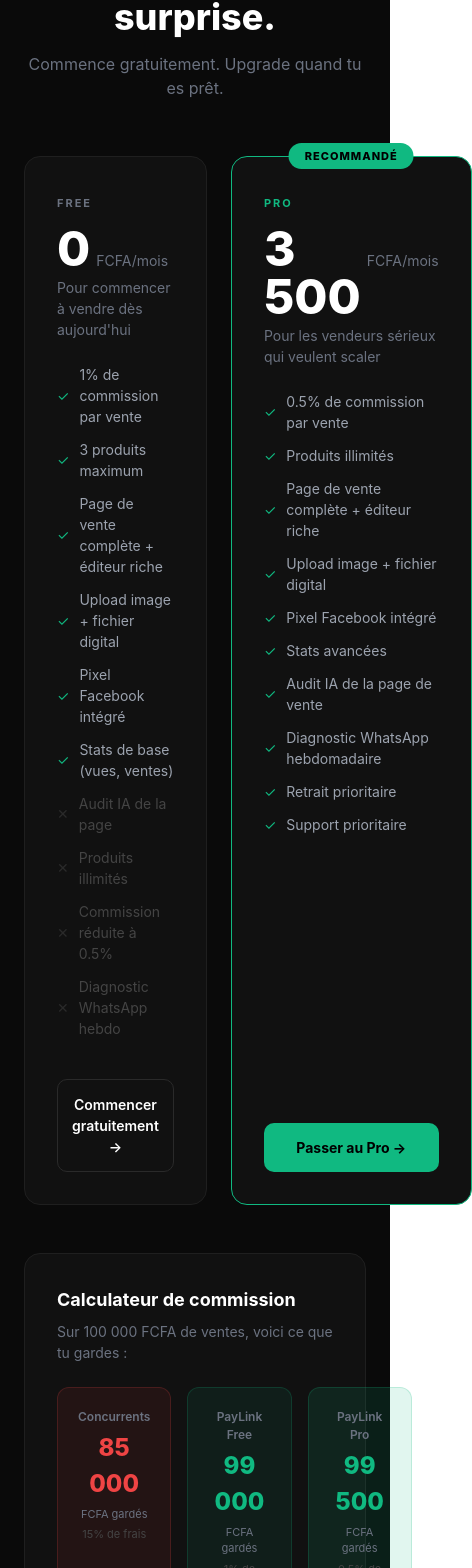
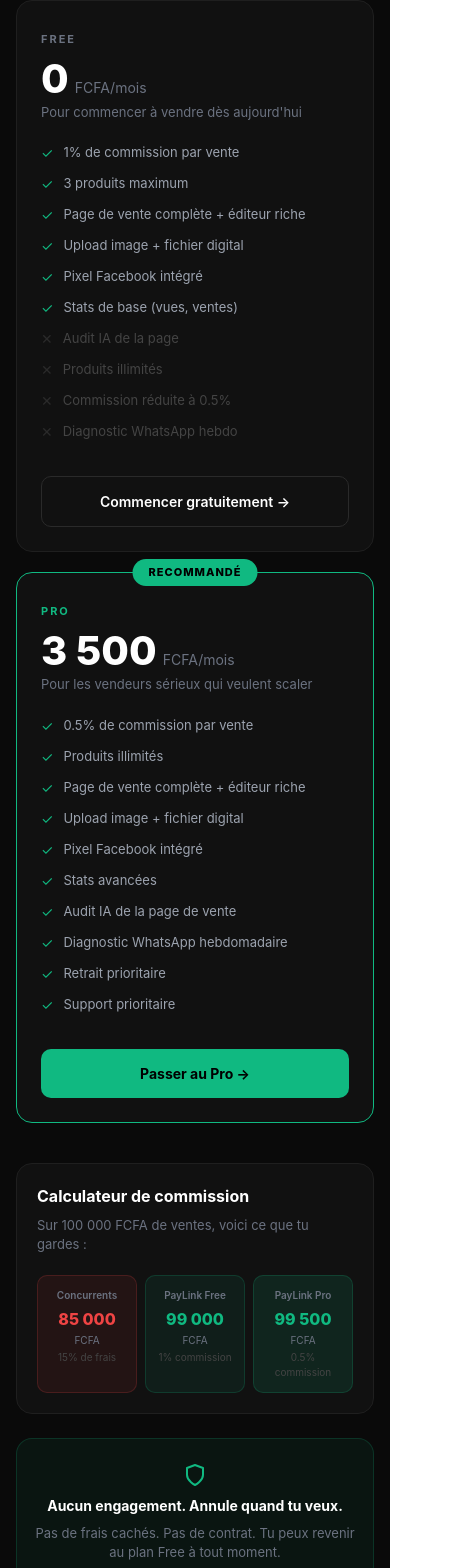
Before and after one commit to wahidgrowth/paylink-africa, a Next.js app: page /pricing in a window 390 px wide. Shown: the part 276-1844 px from the top of the page, 472 px wide, since content can reach past the window. Built offline with nearby package versions, Linux system fonts and the light colour scheme.

Commit message:
feat: pricing - responsive mobile complet

```diff
--- a/app/pricing/page.tsx
+++ b/app/pricing/page.tsx
@@ -1,6 +1,7 @@
 'use client'
 import Link from 'next/link'
 import Logo from '@/components/Logo'
+import { useEffect, useState } from 'react'
 
 const freeFeatures = [
   { text: '1% de commission par vente', included: true },
@@ -31,58 +32,71 @@ const proFeatures = [
 const ShieldIcon = () => <svg width="24" height="24" viewBox="0 0 24 24" fill="none" stroke="currentColor" strokeWidth="2" strokeLinecap="round" strokeLinejoin="round"><path d="M12 22s8-4 8-10V5l-8-3-8 3v7c0 6 8 10 8 10z"/></svg>
 
 export default function PricingPage() {
+  const [isMobile, setIsMobile] = useState(false)
+
+  useEffect(() => {
+    const check = () => setIsMobile(window.innerWidth < 768)
+    check()
+    window.addEventListener('resize', check)
+    return () => window.removeEventListener('resize', check)
+  }, [])
+
+  const px = isMobile ? '16px' : '24px'
+
   return (
     <div style={{ minHeight: '100vh', background: '#0A0A0A', fontFamily: 'Inter, sans-serif' }}>
 
       {/* NAV */}
-      <nav style={{ display: 'flex', justifyContent: 'space-between', alignItems: 'center', padding: '20px 40px', borderBottom: '0.5px solid #1F1F1F' }}>
+      <nav style={{ display: 'flex', justifyContent: 'space-between', alignItems: 'center', padding: `16px ${px}`, borderBottom: '0.5px solid #1F1F1F' }}>
         <Link href="/" style={{ textDecoration: 'none' }}>
           <Logo size="sm" />
         </Link>
-        <div style={{ display: 'flex', gap: '12px' }}>
+        <div style={{ display: 'flex', gap: '8px' }}>
           <Link href="/auth" style={{ textDecoration: 'none' }}>
-            <button style={{ background: 'transparent', border: '0.5px solid #2a2a2a', color: '#fff', fontSize: '13px', padding: '8px 16px', borderRadius: '8px', cursor: 'pointer' }}>Connexion</button>
+            <button style={{ background: 'transparent', border: '0.5px solid #2a2a2a', color: '#fff', fontSize: '13px', padding: '8px 12px', borderRadius: '8px', cursor: 'pointer' }}>Connexion</button>
           </Link>
-          <Link href="/auth" style={{ textDecoration: 'none' }}>
-            <button style={{ background: '#10B981', border: 'none', color: '#000', fontSize: '13px', fontWeight: '600', padding: '8px 16px', borderRadius: '8px', cursor: 'pointer' }}>Commencer gratuitement</button>
-          </Link>
+          {!isMobile && (
+            <Link href="/auth" style={{ textDecoration: 'none' }}>
+              <button style={{ background: '#10B981', border: 'none', color: '#000', fontSize: '13px', fontWeight: '600', padding: '8px 16px', borderRadius: '8px', cursor: 'pointer' }}>Commencer gratuitement</button>
+            </Link>
+          )}
         </div>
       </nav>
 
-      <div style={{ maxWidth: '900px', margin: '0 auto', padding: '60px 24px' }}>
+      <div style={{ maxWidth: '900px', margin: '0 auto', padding: isMobile ? '40px 16px' : '60px 24px' }}>
 
         {/* HEADER */}
-        <div style={{ textAlign: 'center', marginBottom: '56px' }}>
+        <div style={{ textAlign: 'center', marginBottom: isMobile ? '40px' : '56px' }}>
           <p style={{ fontSize: '12px', color: '#10B981', fontWeight: '600', letterSpacing: '2px', textTransform: 'uppercase', margin: '0 0 12px' }}>Tarification</p>
-          <h1 style={{ fontSize: '36px', fontWeight: '800', color: '#fff', margin: '0 0 12px', lineHeight: '1.2' }}>
+          <h1 style={{ fontSize: isMobile ? '26px' : '36px', fontWeight: '800', color: '#fff', margin: '0 0 12px', lineHeight: '1.2' }}>
             Simple. Transparent. Sans surprise.
           </h1>
-          <p style={{ fontSize: '16px', color: '#6B7280', margin: 0 }}>
+          <p style={{ fontSize: isMobile ? '14px' : '16px', color: '#6B7280', margin: 0 }}>
             Commence gratuitement. Upgrade quand tu es prêt.
           </p>
         </div>
 
         {/* CARTES */}
-        <div style={{ display: 'grid', gridTemplateColumns: 'repeat(2, 1fr)', gap: '24px', marginBottom: '48px' }}>
+        <div style={{ display: 'grid', gridTemplateColumns: isMobile ? '1fr' : 'repeat(2, 1fr)', gap: '20px', marginBottom: '40px' }}>
 
           {/* FREE */}
-          <div style={{ background: '#111111', borderRadius: '16px', padding: '32px', border: '0.5px solid #1F1F1F', display: 'flex', flexDirection: 'column' }}>
-            <div style={{ marginBottom: '24px' }}>
+          <div style={{ background: '#111111', borderRadius: '16px', padding: isMobile ? '24px' : '32px', border: '0.5px solid #1F1F1F', display: 'flex', flexDirection: 'column' }}>
+            <div style={{ marginBottom: '20px' }}>
               <span style={{ fontSize: '11px', color: '#6B7280', fontWeight: '700', letterSpacing: '2px', textTransform: 'uppercase' }}>FREE</span>
-              <div style={{ display: 'flex', alignItems: 'baseline', gap: '6px', margin: '12px 0 4px' }}>
-                <span style={{ fontSize: '48px', fontWeight: '800', color: '#fff', lineHeight: 1 }}>0</span>
+              <div style={{ display: 'flex', alignItems: 'baseline', gap: '6px', margin: '10px 0 4px' }}>
+                <span style={{ fontSize: isMobile ? '40px' : '48px', fontWeight: '800', color: '#fff', lineHeight: 1 }}>0</span>
                 <span style={{ fontSize: '14px', color: '#6B7280' }}>FCFA/mois</span>
               </div>
-              <p style={{ fontSize: '14px', color: '#6B7280', margin: 0 }}>Pour commencer à vendre dès aujourd'hui</p>
+              <p style={{ fontSize: '13px', color: '#6B7280', margin: 0 }}>Pour commencer à vendre dès aujourd'hui</p>
             </div>
 
-            <div style={{ flex: 1, marginBottom: '28px' }}>
+            <div style={{ flex: 1, marginBottom: '24px' }}>
               {freeFeatures.map((feature, i) => (
-                <div key={i} style={{ display: 'flex', alignItems: 'center', gap: '10px', marginBottom: '12px' }}>
+                <div key={i} style={{ display: 'flex', alignItems: 'center', gap: '10px', marginBottom: '10px' }}>
                   <span style={{ fontSize: '14px', color: feature.included ? '#10B981' : '#2a2a2a', flexShrink: 0 }}>
                     {feature.included ? '✓' : '✕'}
                   </span>
-                  <span style={{ fontSize: '14px', color: feature.included ? '#9CA3AF' : '#444' }}>
+                  <span style={{ fontSize: isMobile ? '13px' : '14px', color: feature.included ? '#9CA3AF' : '#444' }}>
                     {feature.text}
                   </span>
                 </div>
@@ -97,25 +111,25 @@ export default function PricingPage() {
           </div>
 
           {/* PRO */}
-          <div style={{ background: '#111111', borderRadius: '16px', padding: '32px', border: '1.5px solid #10B981', position: 'relative', display: 'flex', flexDirection: 'column' }}>
+          <div style={{ background: '#111111', borderRadius: '16px', padding: isMobile ? '24px' : '32px', border: '1.5px solid #10B981', position: 'relative', display: 'flex', flexDirection: 'column' }}>
             <div style={{ position: 'absolute', top: '-14px', left: '50%', transform: 'translateX(-50%)', background: '#10B981', color: '#000', fontSize: '11px', fontWeight: '800', padding: '5px 16px', borderRadius: '20px', whiteSpace: 'nowrap', letterSpacing: '1px' }}>
               RECOMMANDÉ
             </div>
 
-            <div style={{ marginBottom: '24px' }}>
+            <div style={{ marginBottom: '20px' }}>
               <span style={{ fontSize: '11px', color: '#10B981', fontWeight: '700', letterSpacing: '2px', textTransform: 'uppercase' }}>PRO</span>
-              <div style={{ display: 'flex', alignItems: 'baseline', gap: '6px', margin: '12px 0 4px' }}>
-                <span style={{ fontSize: '48px', fontWeight: '800', color: '#fff', lineHeight: 1 }}>3 500</span>
+              <div style={{ display: 'flex', alignItems: 'baseline', gap: '6px', margin: '10px 0 4px' }}>
+                <span style={{ fontSize: isMobile ? '40px' : '48px', fontWeight: '800', color: '#fff', lineHeight: 1 }}>3 500</span>
                 <span style={{ fontSize: '14px', color: '#6B7280' }}>FCFA/mois</span>
               </div>
-              <p style={{ fontSize: '14px', color: '#6B7280', margin: 0 }}>Pour les vendeurs sérieux qui veulent scaler</p>
+              <p style={{ fontSize: '13px', color: '#6B7280', margin: 0 }}>Pour les vendeurs sérieux qui veulent scaler</p>
             </div>
 
-            <div style={{ flex: 1, marginBottom: '28px' }}>
+            <div style={{ flex: 1, marginBottom: '24px' }}>
               {proFeatures.map((feature, i) => (
-                <div key={i} style={{ display: 'flex', alignItems: 'center', gap: '10px', marginBottom: '12px' }}>
+                <div key={i} style={{ display: 'flex', alignItems: 'center', gap: '10px', marginBottom: '10px' }}>
                   <span style={{ fontSize: '14px', color: '#10B981', flexShrink: 0 }}>✓</span>
-                  <span style={{ fontSize: '14px', color: '#9CA3AF' }}>{feature.text}</span>
+                  <span style={{ fontSize: isMobile ? '13px' : '14px', color: '#9CA3AF' }}>{feature.text}</span>
                 </div>
               ))}
             </div>
@@ -130,32 +144,32 @@ export default function PricingPage() {
         </div>
 
         {/* CALCULATEUR */}
-        <div style={{ background: '#111111', borderRadius: '16px', padding: '32px', border: '0.5px solid #1F1F1F', marginBottom: '32px' }}>
-          <h2 style={{ fontSize: '18px', fontWeight: '700', color: '#fff', margin: '0 0 8px' }}>Calculateur de commission</h2>
-          <p style={{ fontSize: '14px', color: '#6B7280', margin: '0 0 24px' }}>Sur 100 000 FCFA de ventes, voici ce que tu gardes :</p>
-          <div style={{ display: 'grid', gridTemplateColumns: 'repeat(3, 1fr)', gap: '16px' }}>
+        <div style={{ background: '#111111', borderRadius: '16px', padding: isMobile ? '20px' : '32px', border: '0.5px solid #1F1F1F', marginBottom: '24px' }}>
+          <h2 style={{ fontSize: isMobile ? '16px' : '18px', fontWeight: '700', color: '#fff', margin: '0 0 8px' }}>Calculateur de commission</h2>
+          <p style={{ fontSize: '13px', color: '#6B7280', margin: '0 0 20px' }}>Sur 100 000 FCFA de ventes, voici ce que tu gardes :</p>
+          <div style={{ display: 'grid', gridTemplateColumns: 'repeat(3, 1fr)', gap: isMobile ? '8px' : '16px' }}>
             {[
               { label: 'Concurrents', value: '85 000', sub: '15% de frais', color: '#EF4444', bg: '#EF444415' },
-              { label: 'PayLink Free', value: '99 000', sub: '1% de commission', color: '#10B981', bg: '#10B98115' },
-              { label: 'PayLink Pro', value: '99 500', sub: '0.5% de commission', color: '#10B981', bg: '#10B98120' },
+              { label: 'PayLink Free', value: '99 000', sub: '1% commission', color: '#10B981', bg: '#10B98115' },
+              { label: 'PayLink Pro', value: '99 500', sub: '0.5% commission', color: '#10B981', bg: '#10B98120' },
             ].map((item, i) => (
-              <div key={i} style={{ background: item.bg, borderRadius: '12px', padding: '20px', textAlign: 'center', border: `0.5px solid ${item.color}30` }}>
-                <p style={{ margin: '0 0 4px', fontSize: '12px', color: '#6B7280', fontWeight: '600' }}>{item.label}</p>
-                <p style={{ margin: '0 0 4px', fontSize: '24px', fontWeight: '800', color: item.color }}>{item.value}</p>
-                <p style={{ margin: 0, fontSize: '11px', color: '#6B7280' }}>FCFA gardés</p>
-                <p style={{ margin: '4px 0 0', fontSize: '11px', color: '#444' }}>{item.sub}</p>
+              <div key={i} style={{ background: item.bg, borderRadius: '10px', padding: isMobile ? '12px 8px' : '20px', textAlign: 'center', border: `0.5px solid ${item.color}30` }}>
+                <p style={{ margin: '0 0 4px', fontSize: isMobile ? '10px' : '12px', color: '#6B7280', fontWeight: '600' }}>{item.label}</p>
+                <p style={{ margin: '0 0 2px', fontSize: isMobile ? '16px' : '24px', fontWeight: '800', color: item.color }}>{item.value}</p>
+                <p style={{ margin: 0, fontSize: '10px', color: '#6B7280' }}>FCFA</p>
+                <p style={{ margin: '2px 0 0', fontSize: '10px', color: '#444' }}>{item.sub}</p>
               </div>
             ))}
           </div>
         </div>
 
         {/* GARANTIE */}
-        <div style={{ textAlign: 'center', padding: '32px', background: '#10B98110', borderRadius: '16px', border: '0.5px solid #10B98130', marginBottom: '32px' }}>
+        <div style={{ textAlign: 'center', padding: isMobile ? '24px 16px' : '32px', background: '#10B98110', borderRadius: '16px', border: '0.5px solid #10B98130', marginBottom: '24px' }}>
           <div style={{ display: 'flex', justifyContent: 'center', marginBottom: '8px', color: '#10B981' }}>
             <ShieldIcon />
           </div>
-          <h3 style={{ fontSize: '16px', fontWeight: '700', color: '#fff', margin: '0 0 8px' }}>Aucun engagement. Annule quand tu veux.</h3>
-          <p style={{ fontSize: '14px', color: '#6B7280', margin: 0 }}>Pas de frais cachés. Pas de contrat. Tu peux revenir au plan Free à tout moment.</p>
+          <h3 style={{ fontSize: isMobile ? '14px' : '16px', fontWeight: '700', color: '#fff', margin: '0 0 8px' }}>Aucun engagement. Annule quand tu veux.</h3>
+          <p style={{ fontSize: '13px', color: '#6B7280', margin: 0 }}>Pas de frais cachés. Pas de contrat. Tu peux revenir au plan Free à tout moment.</p>
         </div>
 
         <p style={{ textAlign: 'center', fontSize: '13px', color: '#444', margin: 0 }}>
```
